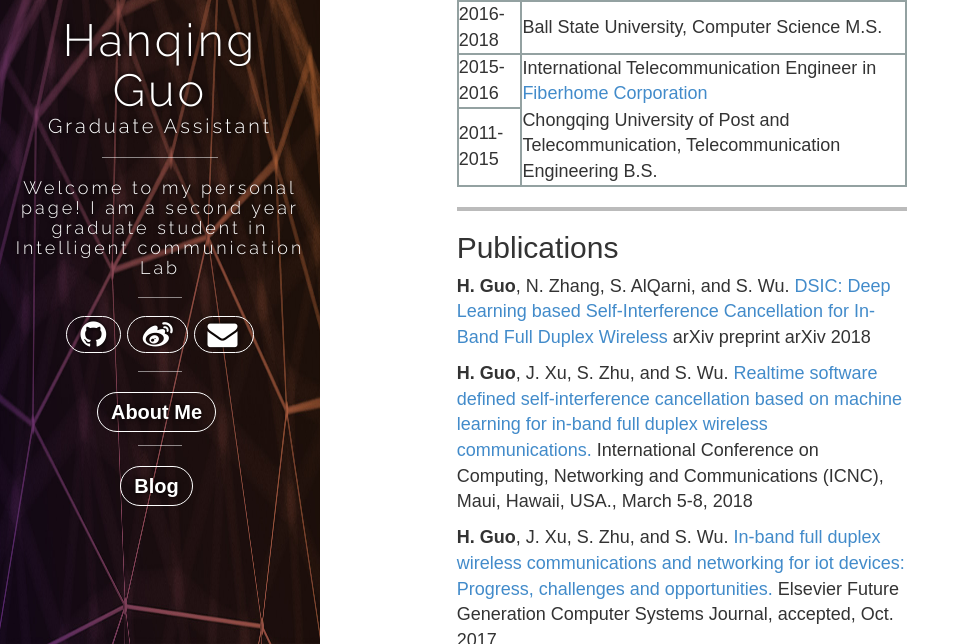
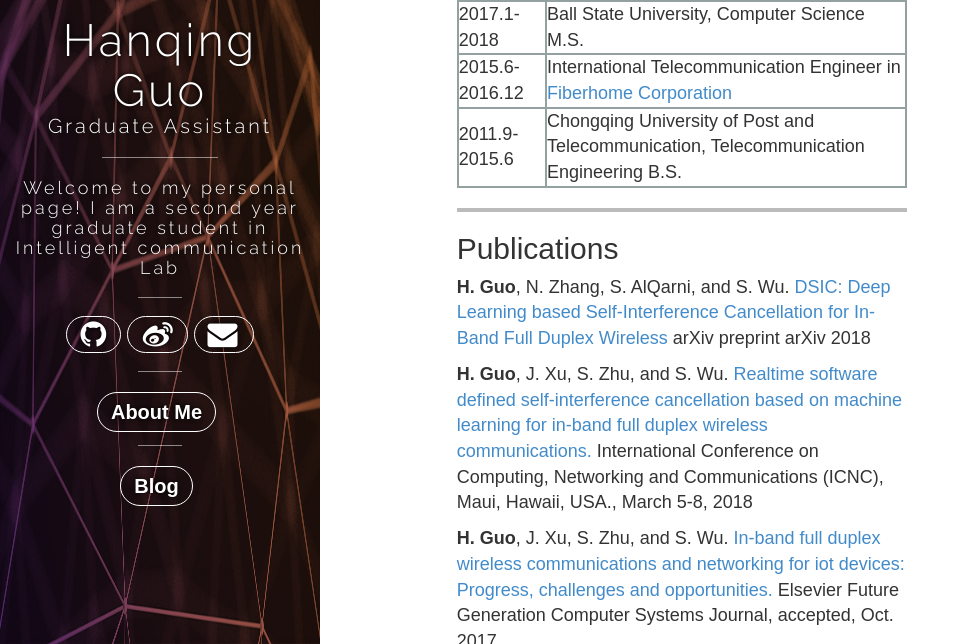
Before and after one commit to hanqingguo/hanqingguo.github.io, a Jekyll site: the page built from index.html, in a window 1280 px wide and 900 px high, scrolled down 459 px, cut to the strip 256-900 px from the top of the window. Shown: the whole strip, without its empty margins (0-970 px from the left). Built offline with Jekyll 4.4.1, drawn with Linux system fonts in a browser that asks for light colours; nearby versions of some CDN libraries; comment, search, counter and statistics services are not loaded.

Commit message:
change tb

```diff
--- a/index.html
+++ b/index.html
@@ -41,15 +41,15 @@ title: "Hanqing Guo"
 
     <table style="border: 2px solid #93A1A1">
             <tr style="border: 2px solid #93A1A1">
-                <td style="border: 2px solid #93A1A1">2016-2018</td>
+                <td style="border: 2px solid #93A1A1">2017.1-2018</td>
                 <td>  Ball State University, Computer Science M.S. </td>
             </tr>
-            <tr>
-                <td style="border: 2px solid #93A1A1;">2015-2016</td>
+            <tr style="border: 2px solid #93A1A1">
+                <td style="border: 2px solid #93A1A1;">2015.6-2016.12</td>
                 <td>  International Telecommunication Engineer in <a href="http://www.fiberhome.com/en/default.aspx">Fiberhome Corporation</a></td>
             </tr>
-            <tr>
-                <td style="border: 2px solid #93A1A1;">2011-2015</td>
+            <tr style="border: 2px solid #93A1A1">
+                <td style="border: 2px solid #93A1A1;">2011.9-2015.6</td>
                 <td>  Chongqing University of Post and Telecommunication, Telecommunication Engineering B.S.</td>
             </tr>
         </table>
```
